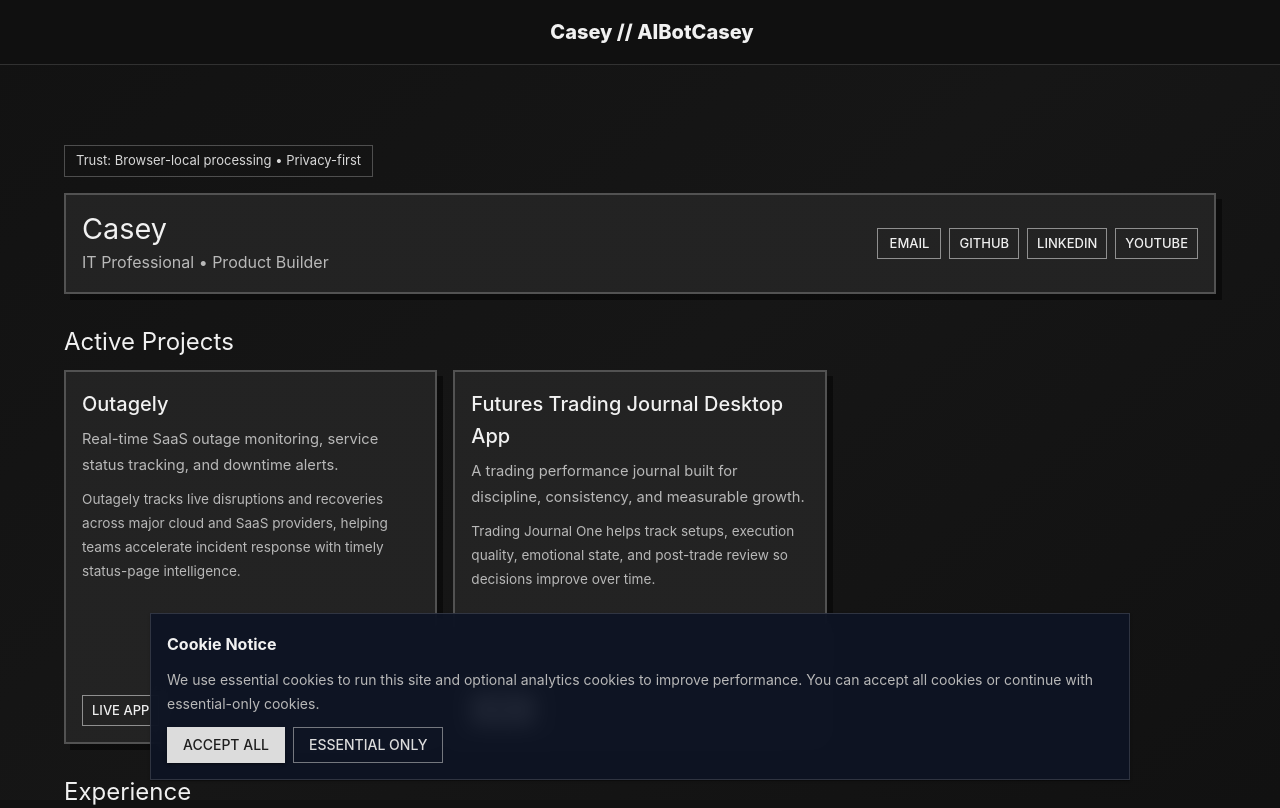
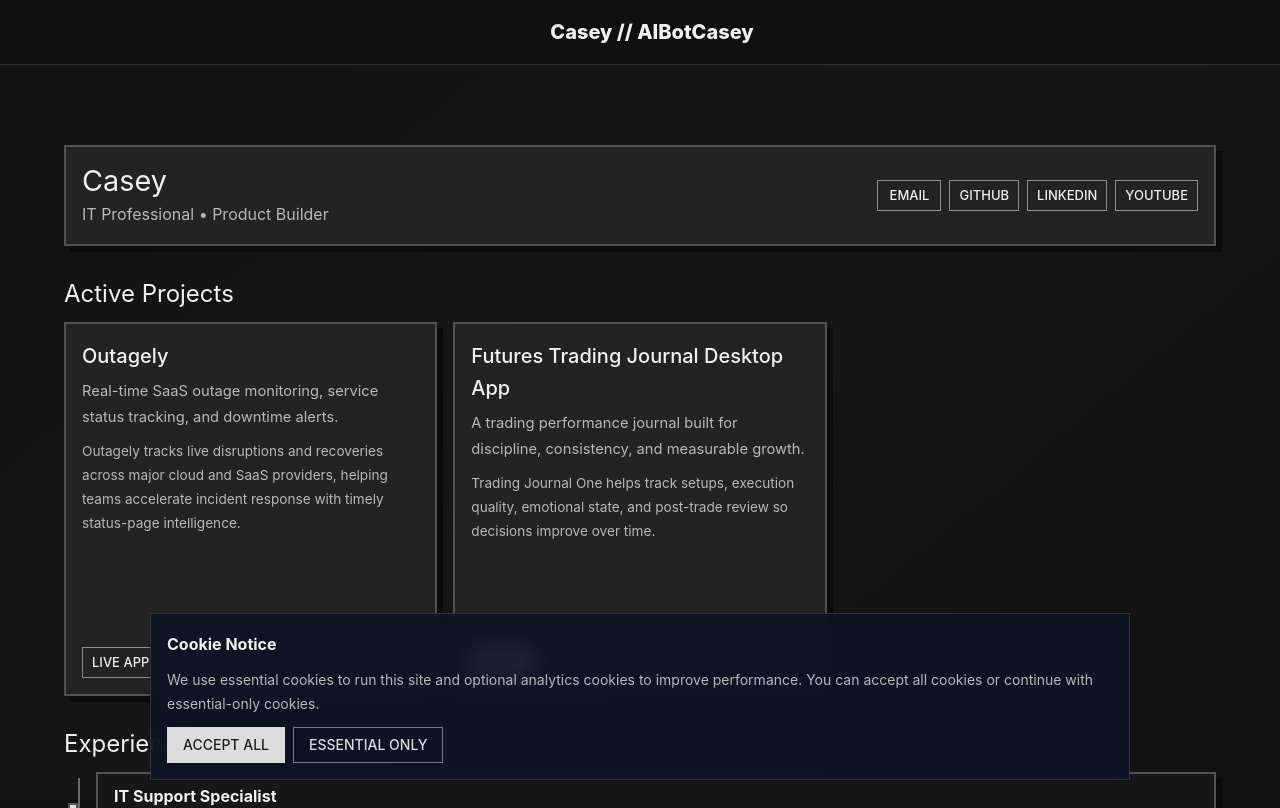
Before and after one commit to AIBotCasey/casey-pages, a React (Vite) app: page / in a window 1280 px wide. Shown: the top 808 px of the page. Built offline with nearby package versions, Linux system fonts and the light colour scheme; some icons are missing.

Commit message:
Remove trust badge above homepage name card

```diff
--- a/src/components/Layout.jsx
+++ b/src/components/Layout.jsx
@@ -106,13 +106,6 @@
       </AppBar>
 
       <Container maxWidth="lg" sx={{ py: { xs: 8, md: 10 } }}>
-        {!moneySite ? (
-          <Chip
-            label="Trust: Browser-local processing • Privacy-first"
-            variant="outlined"
-            sx={{ mb: 2, borderRadius: 0, borderColor: 'rgba(255,255,255,0.25)', color: '#d8d8d8' }}
-          />
-        ) : null}
         {children}
         <Stack spacing={1} sx={{ mt: 9, pt: 3, borderTop: '1px solid rgba(255,255,255,0.16)' }}>
           <Chip label="Built with React + MUI" variant="outlined" sx={{ width: 'fit-content', borderRadius: 0 }} />
```
